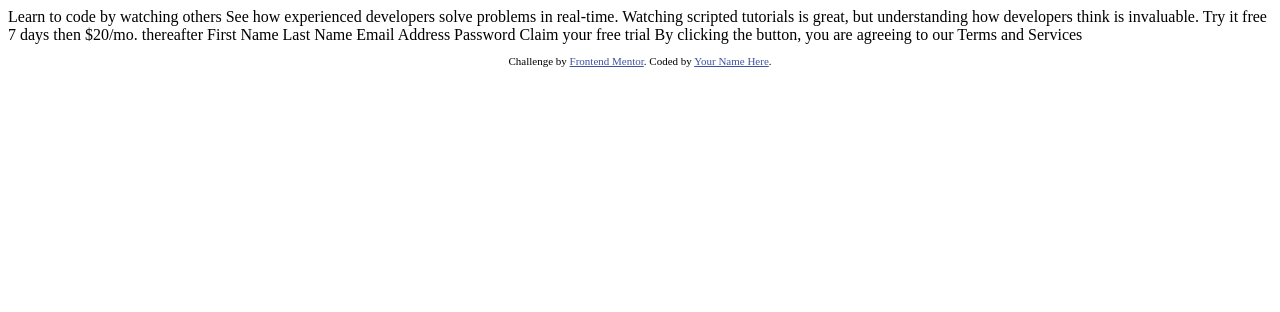
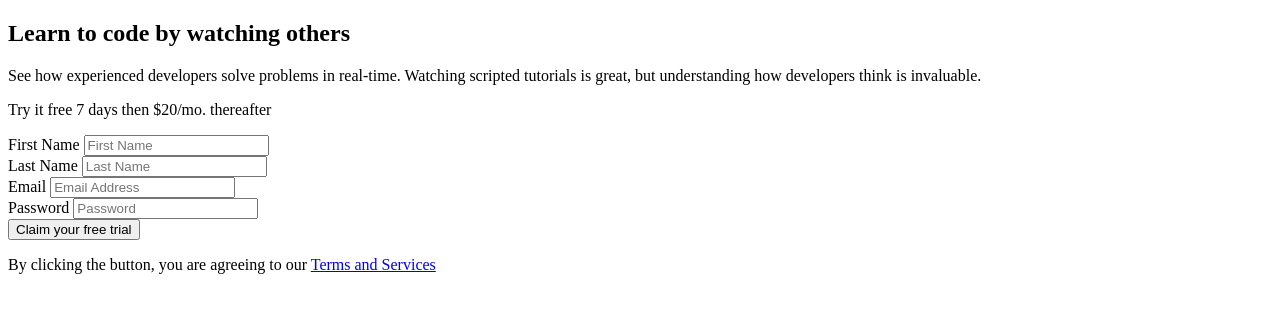
Before and after one commit to NoaSalgado/Sign-Up-Form-Intro-Component, a plain HTML site: page index.html in a window 1280 px wide. Drawn offline with Linux system fonts and the light colour scheme.

Commit message:
Feat: add html structure

```diff
--- a/index.html
+++ b/index.html
@@ -17,34 +17,53 @@
       href="./images/favicon-32x32.png"
     />
 
-    <title>Frontend Mentor | Intro component with sign up form</title>
-
-    <!-- Feel free to remove these styles or customise in your own stylesheet 👍 -->
-    <style>
-      .attribution {
-        font-size: 11px;
-        text-align: center;
-      }
-      .attribution a {
-        color: hsl(228, 45%, 44%);
-      }
-    </style>
+    <title>Intro component with sign up form</title>
   </head>
   <body>
-    Learn to code by watching others See how experienced developers solve
-    problems in real-time. Watching scripted tutorials is great, but
-    understanding how developers think is invaluable. Try it free 7 days then
-    $20/mo. thereafter First Name Last Name Email Address Password Claim your
-    free trial By clicking the button, you are agreeing to our Terms and
-    Services
+    <main class="main">
+      <section class="description">
+        <h1 class="description__heading">Learn to code by watching others</h1>
+        <p class="description__text">
+          See how experienced developers solve problems in real-time. Watching
+          scripted tutorials is great, but understanding how developers think is
+          invaluable.
+        </p>
+      </section>
 
-    <footer>
-      <p class="attribution">
-        Challenge by
-        <a href="https://www.frontendmentor.io?ref=challenge" target="_blank"
-          >Frontend Mentor</a
-        >. Coded by <a href="#">Your Name Here</a>.
-      </p>
-    </footer>
+      <section class="free-trial">
+        <div class="cta">
+          <p class="cta__text">Try it free 7 days then $20/mo. thereafter</p>
+        </div>
+
+        <form class="form">
+          <div class="form__group">
+            <label for="first-name" class="visually-hidden">First Name</label>
+            <input type="text" id="first-name" placeholder="First Name" />
+          </div>
+
+          <div class="form__group">
+            <label for="last-name" class="visually-hidden">Last Name</label>
+            <input type="text" id="last-name" placeholder="Last Name" />
+          </div>
+
+          <div class="form__group">
+            <label for="email" class="visually-hidden">Email</label>
+            <input type="text" id="email" placeholder="Email Address" />
+          </div>
+
+          <div class="form__group">
+            <label for="password" class="visually-hidden">Password</label>
+            <input type="password" placeholder="Password" />
+          </div>
+
+          <button type="submit" class="btn">Claim your free trial</button>
+
+          <p class="form__info-text">
+            By clicking the button, you are agreeing to our
+            <a href="#" class="form__link">Terms and Services</a>
+          </p>
+        </form>
+      </section>
+    </main>
   </body>
 </html>
```
